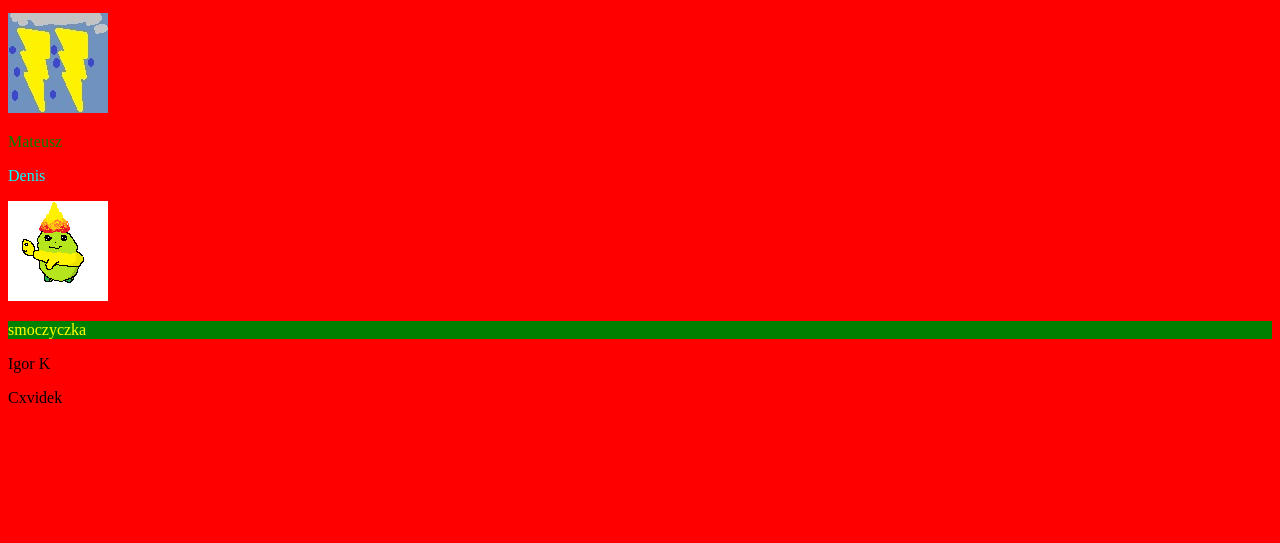
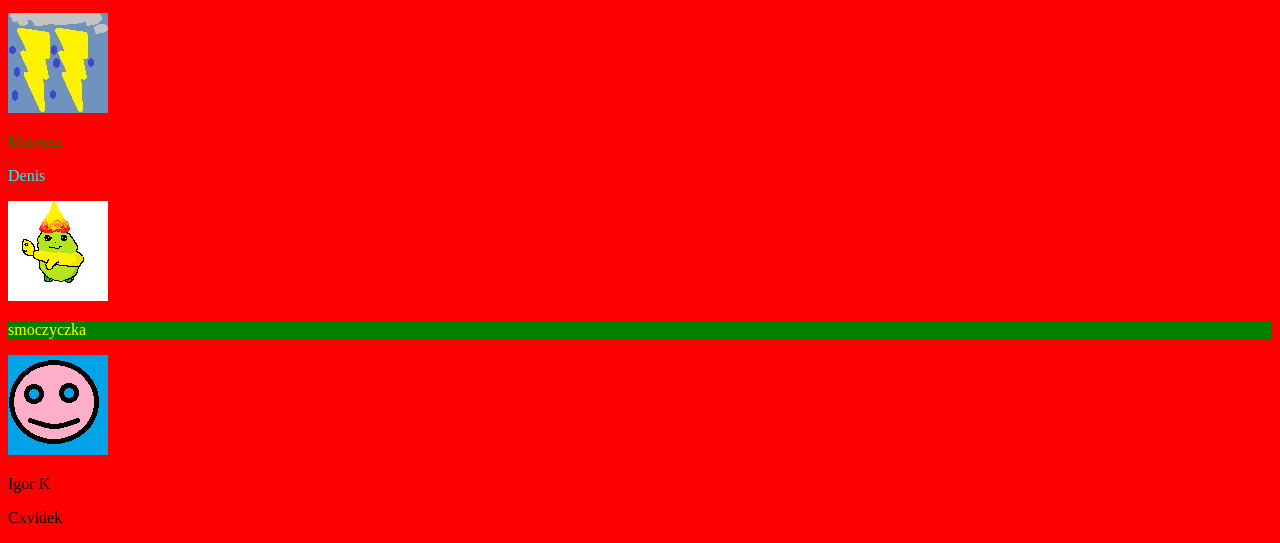
Before and after one commit to Smok1972/KlasaVCgr2, a plain HTML site: page index.html in a window 1280 px wide. Shown: the part 657-1200 px from the top of the page. Before the commit the page ends 1080 px from the top, so only its background shows below. Drawn offline with Linux system fonts and the light colour scheme.

Commit message:
Update index.html
dodałam obraz

```diff
--- a/index.html
+++ b/index.html
@@ -25,6 +25,7 @@
     <p class="denis">Denis</p>
     <img src="obrazki/denis.png" alt="denis">
     <p class="smok">smoczyczka</p>
+ <img src="obraz1.png" alt="obraz smoczyczki">
     <p class="igi">Igor K</p>
     <p class="covidek">Cxvidek</p>
 </body>
```
